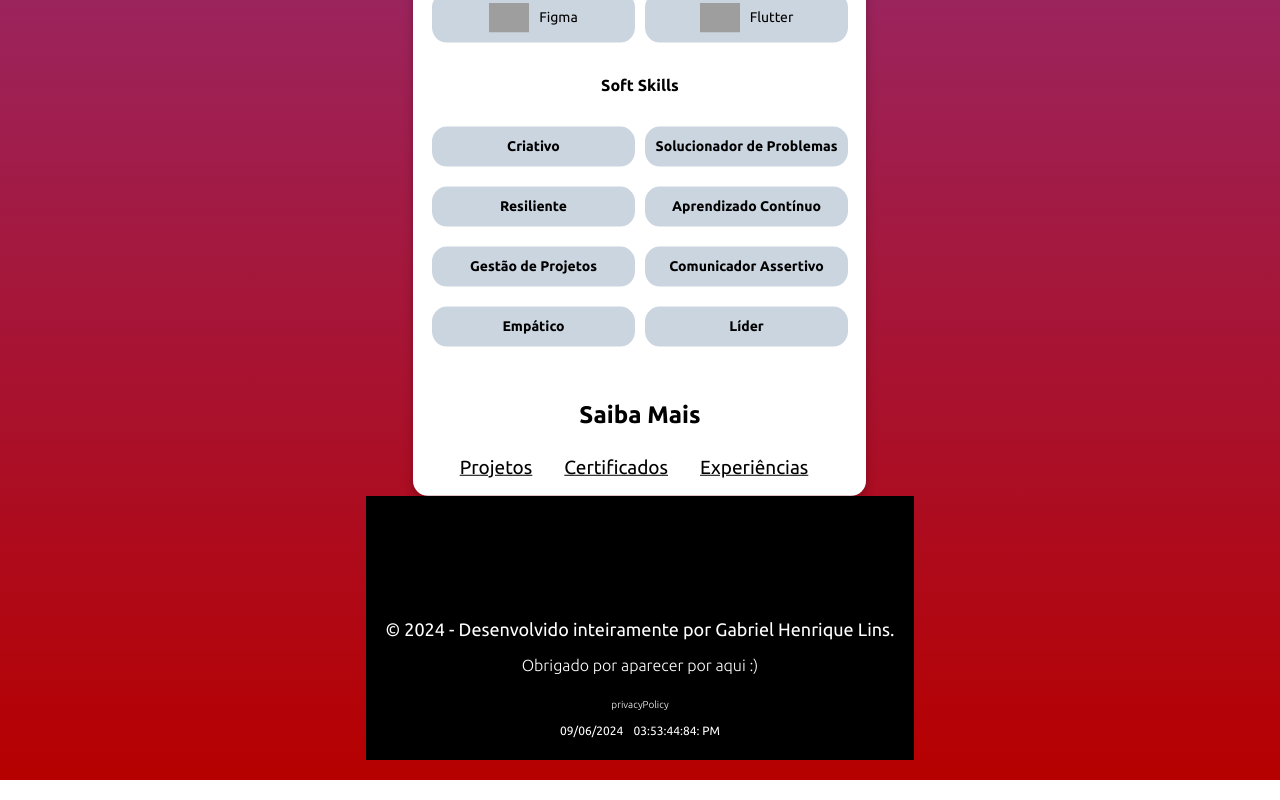
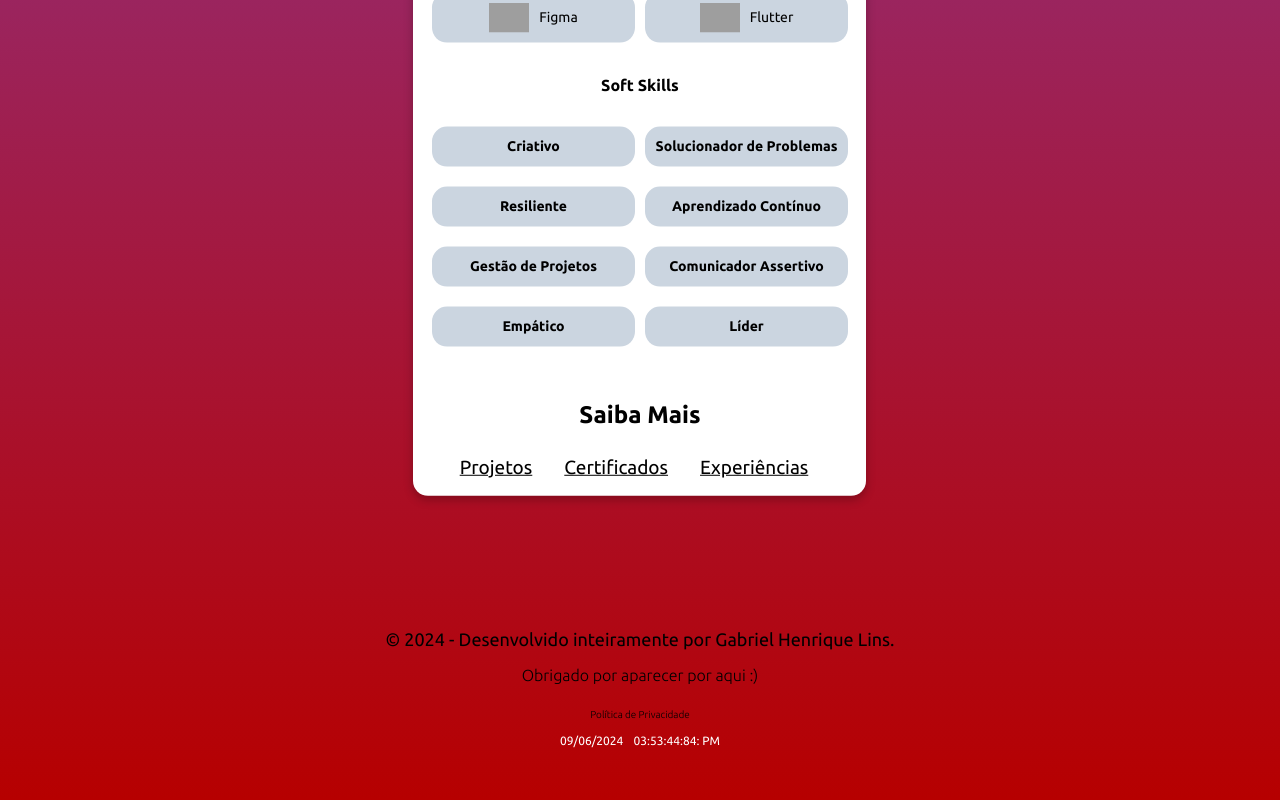
Before and after one commit to gabrielhilins/Portfolio, a React (Vite) app: page / in a window 1280 px wide. Shown: the part 1365-2165 px from the top of the page. Built offline with nearby package versions, Linux system fonts and the light colour scheme; no server answers; grey boxes are pictures that could not be loaded.

Commit message:
corrigindo privacy policy pt1

```diff
--- a/src/components/Footer.jsx
+++ b/src/components/Footer.jsx
@@ -2,6 +2,7 @@
 import { useTranslation } from "react-i18next";
 import RealTimeClock from "./RealTimeClock";
 import AdSenseAd from "./AdSense1";
+import { Link as RouterLink } from "react-router-dom";
 
 const Footer = () => {
   const { t } = useTranslation();
@@ -10,10 +11,8 @@
     <>
       <Box
         as="footer"
-        padding="20px"
+        padding="30px"
         textAlign="center"
-        color="white"
-        bg="black"
       >
         <Text
           fontSize={{ base: "16px", sm: "18px" }}
@@ -34,7 +33,7 @@
           fontWeight="300"
           paddingTop="20px"
         >
-          <Link href="/privacy-policy" isExternal>
+          <Link as={RouterLink} to="/privacy-policy" isExternal>
             {t("privacyPolicy")}
           </Link>
         </Text>
--- a/src/locales/en-us/translation.json
+++ b/src/locales/en-us/translation.json
@@ -106,6 +106,7 @@
     "october2023": "October 2023",
     "december2023": "December 2023",
     "december2022": "December 2022",
+    "privacyPolicy": "Privace Policy",
       "privacyPolicyTitle": "Privacy Policy",
       "privacyPolicyIntro": "Your privacy is important to us. This policy explains how we handle your information when you visit our site.",
       "usageHeading": "Data Usage",
--- a/src/locales/pt-br/translation.json
+++ b/src/locales/pt-br/translation.json
@@ -100,6 +100,7 @@
     "december2023": "Dezembro 2023",
     "december2022": "Dezembro 2022",
     "portfolio": "Meu Portfólio",
+    "privacyPolicy": "Política de Privacidade",
     "clickToKnowMore": "Clique no meu nome acima para saber mais sobre mim",
     "summaryMarvel": "Visualização dos Personagens da Marvel: Um site que utiliza a API Pública da Marvel Comics para exibir os personagens da Marvel. Os usuários podem visualizar uma lista completa de todos os personagens e pesquisar por um específico, proporcionando uma forma fácil e interativa de explorar o Universo Marvel.",
     "summaryPortfolio": "Meu Portfólio é uma vitrine digital que destaca minha jornada como desenvolvedor Full Stack em formação. Com design minimalista e animações sutis, mas originais, o portfólio é totalmente traduzido em português e inglês, proporcionando uma experiência visual e funcional para explorar meus projetos e habilidades.",
```
